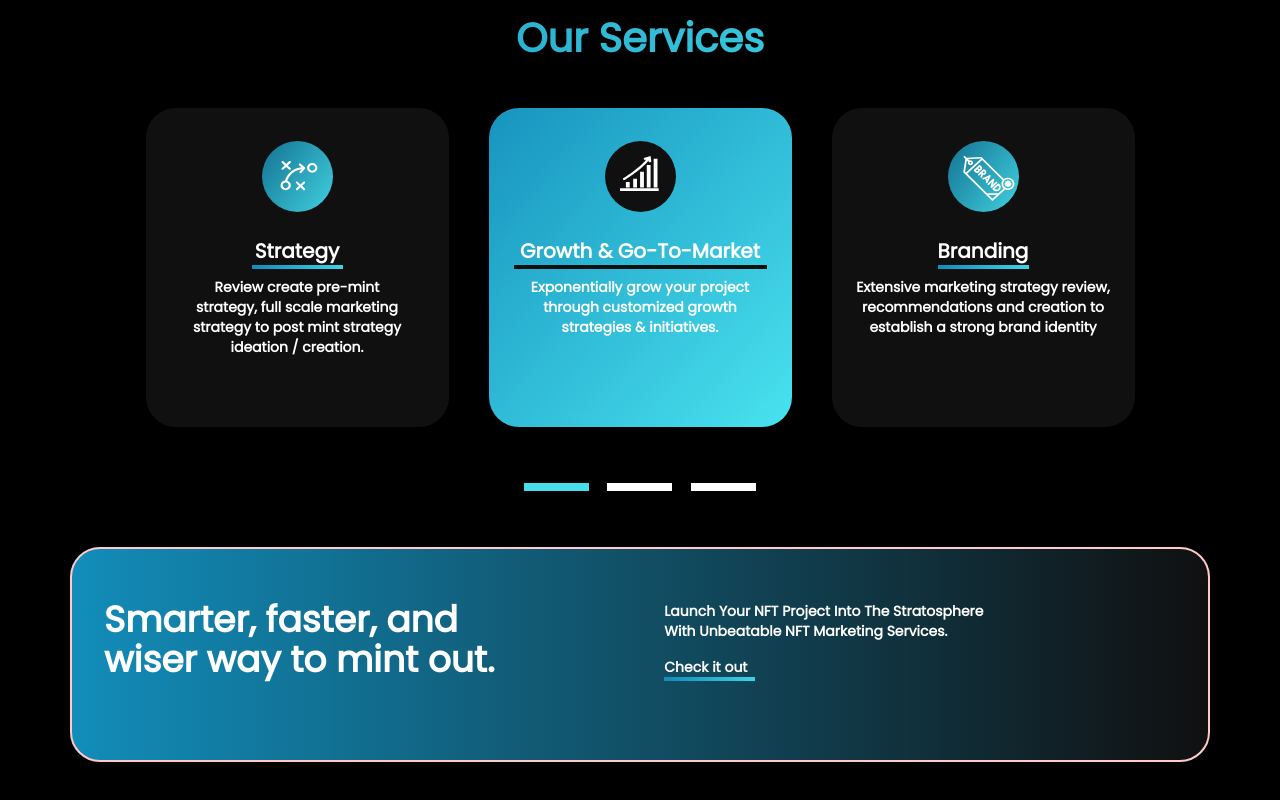
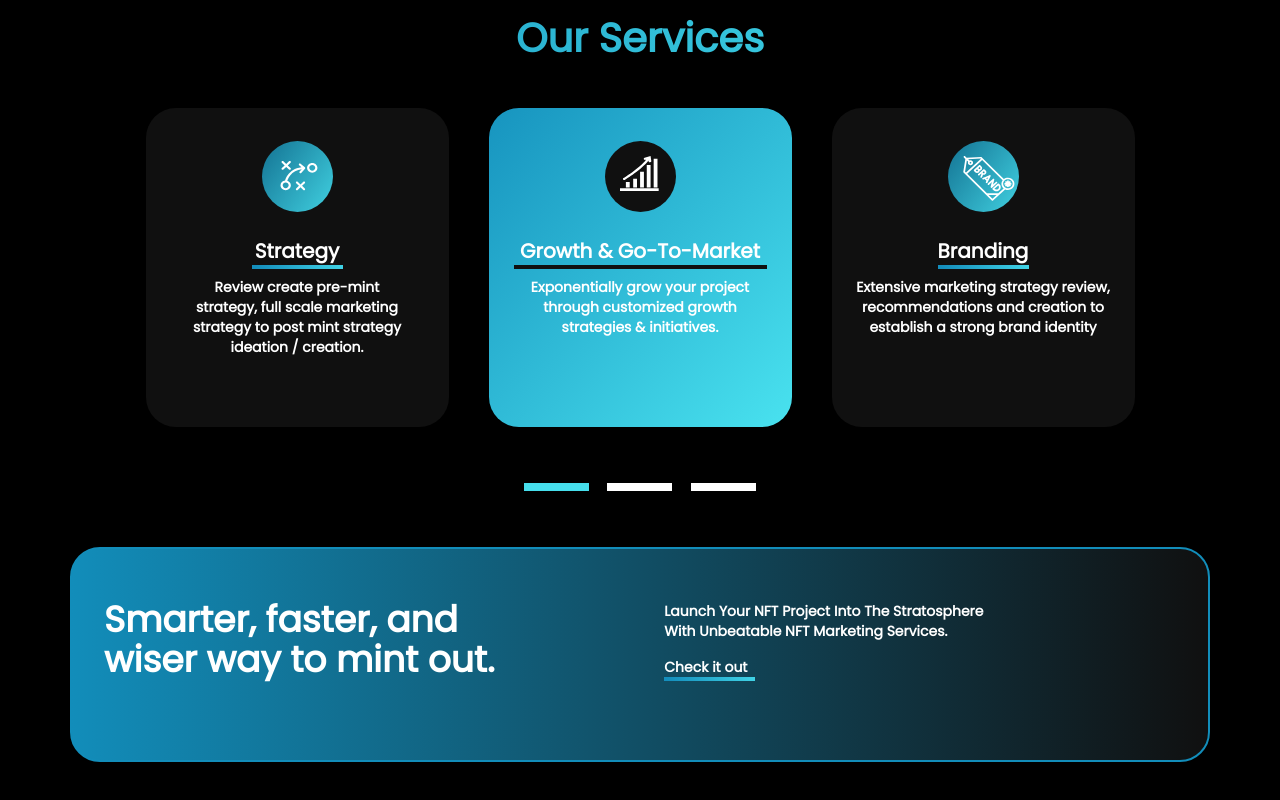
Before and after one commit to dusanio/multichain, a website: page index.html in a window 1280 px wide. Shown: the part 1369-2169 px from the top of the page. Drawn offline with Linux system fonts and the light colour scheme.

Commit message:
border color changed

```diff
--- a/index.html
+++ b/index.html
@@ -308,7 +308,7 @@
         </svg>
       </div>
       <div
-        class="mb-20 ml-auto mr-auto bg-gradient-to-r from-darkcyan to-darkgray border-2 border-red-200 rounded-[30px] w-[1140px] h-[215px]"
+        class="mb-20 ml-auto mr-auto bg-gradient-to-r from-darkcyan to-darkgray border-2 border-darkcyan rounded-[30px] w-[1140px] h-[215px]"
       >
         <p
           class="inline-block text-white text-4xl font-bold xl:w-[400px] mt-[51px] mb-[56px] ml-8"
```
Also changed, not shown: css/style.css.
